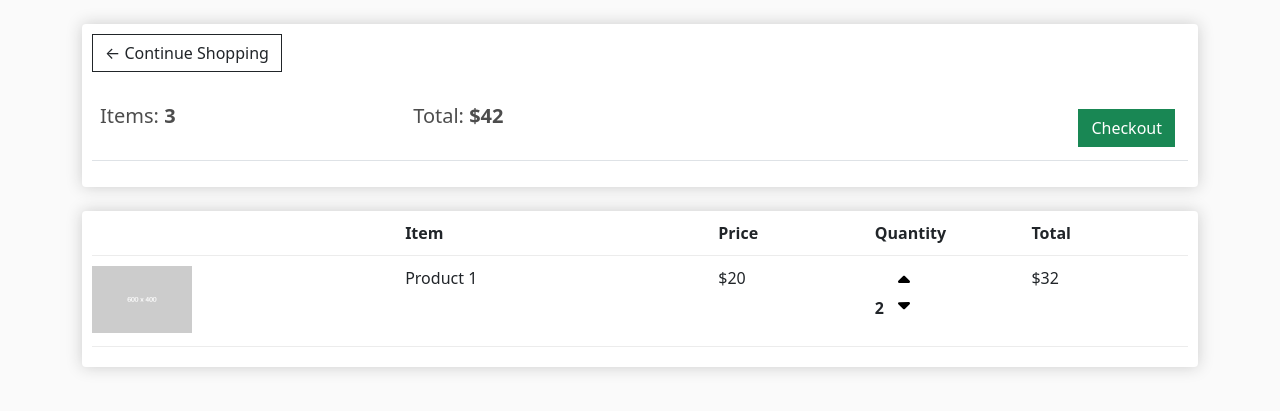
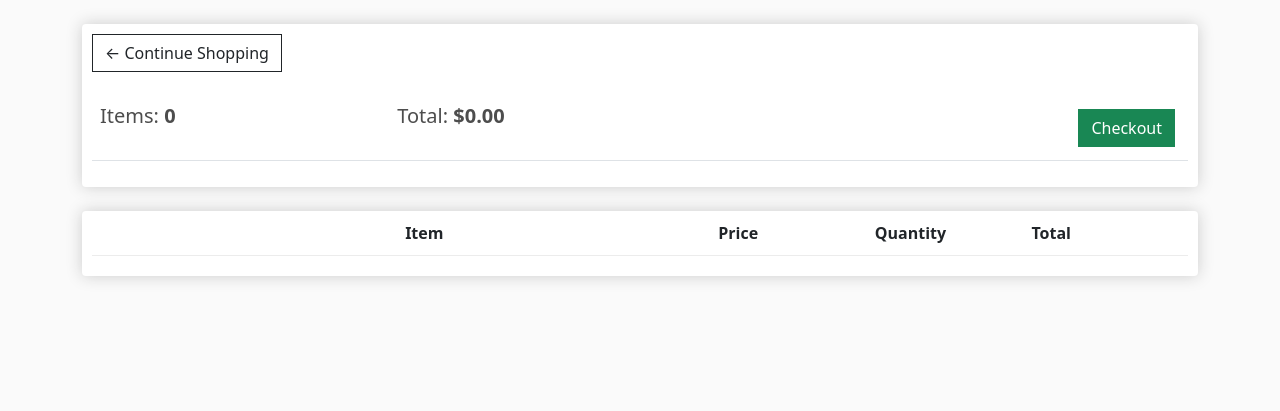
Before and after one commit to rburnette3/django-ecommerce, a Django app: page /cart/ in a window 1280 px wide. Shown: the part 56-467 px from the top of the page. Run offline with Django 4.2, Linux system fonts and the light colour scheme; lists and menus that the app fills with data are empty.

Commit message:
update the view functions to populate checkout and cart data.  Add in properties to be used to show data.  Update templates to show the data

```diff
--- a/store/templates/store/cart.html
+++ b/store/templates/store/cart.html
@@ -10,10 +10,10 @@
          <table class="table">
             <tr>
                <th>
-                  <h5>Items: <strong>3</strong></h5>
+                  <h5>Items: <strong>{{order.get_cart_items}}</strong></h5>
                </th>
                <th>
-                  <h5>Total: <strong> $42</strong></h5>
+                  <h5>Total: <strong>${{order.get_cart_total|floatformat:2}}</strong></h5>
                </th>
                <th><a style="float:right; margin:5px" class="btn btn-success" href="{% url 'checkout' %}">Checkout</a>
                </th>
@@ -32,21 +32,21 @@
             <div style="flex:1"><strong>Total</strong></div>
          </div>
 
-
+         {% for item in items %}
          <div class="cart-row">
-            <div style="flex:2"><img class="row-image" src="{% static 'images/dummy_600x400_ffffff_cccccc.png' %}"></div>
-            <div style="flex:2"><p>Product 1</p></div>
-            <div style="flex:1"><p>$20</p></div>
+            <div style="flex:2"><img class="row-image" src="{{item.product.imageURL}}"></div>
+            <div style="flex:2"><p>{{item.product.name}}</p></div>
+            <div style="flex:1"><p>{{item.product.price|floatformat:2}}</p></div>
             <div style="flex:1">
-               <p class="quantity">2</p>
+               <p class="quantity">x{{item.quantity}}</p>
                <div class="quantity">
                   <img class="chg-quantity" src="{% static  'images/caret-up-solid.svg' %}">
-
                   <img class="chg-quantity" src="{% static  'images/caret-down-solid.svg' %}">
                </div>
             </div>
-            <div style="flex:1"><p>$32</p></div>
+            <div style="flex:1"><p>${{item.get_total|floatformat:2}}</p></div>
          </div>
+         {% endfor %}
       </div>
    </div>
 </div>
--- a/store/views.py
+++ b/store/views.py
@@ -10,10 +10,24 @@ def store(request):
 
 
 def cart(request):
-    context = {}
+    if request.user.is_authenticated:
+        customer = request.user.customer
+        order, created = Order.objects.get_or_create(customer=customer, complete=False)
+        items = order.orderitem_set.all()
+    else:
+        items = []
+        order = {"get_cart_total": 0, "get_cart_items": 0}
+    context = {"items": items, "order": order}
     return render(request, "store/cart.html", context)
 
 
 def checkout(request):
-    context = {}
-    return render(request, "store/checkout.html")
+    if request.user.is_authenticated:
+        customer = request.user.customer
+        order, created = Order.objects.get_or_create(customer=customer, complete=False)
+        items = order.orderitem_set.all()
+    else:
+        items = []
+        order = {"get_cart_total": 0, "get_cart_items": 0}
+    context = {"items": items, "order": order}
+    return render(request, "store/checkout.html", context)
```
Also changed, not shown: store/models.py (+17 -0 lines), store/templates/store/checkout.html (+8 -6 lines), db.sqlite3.
